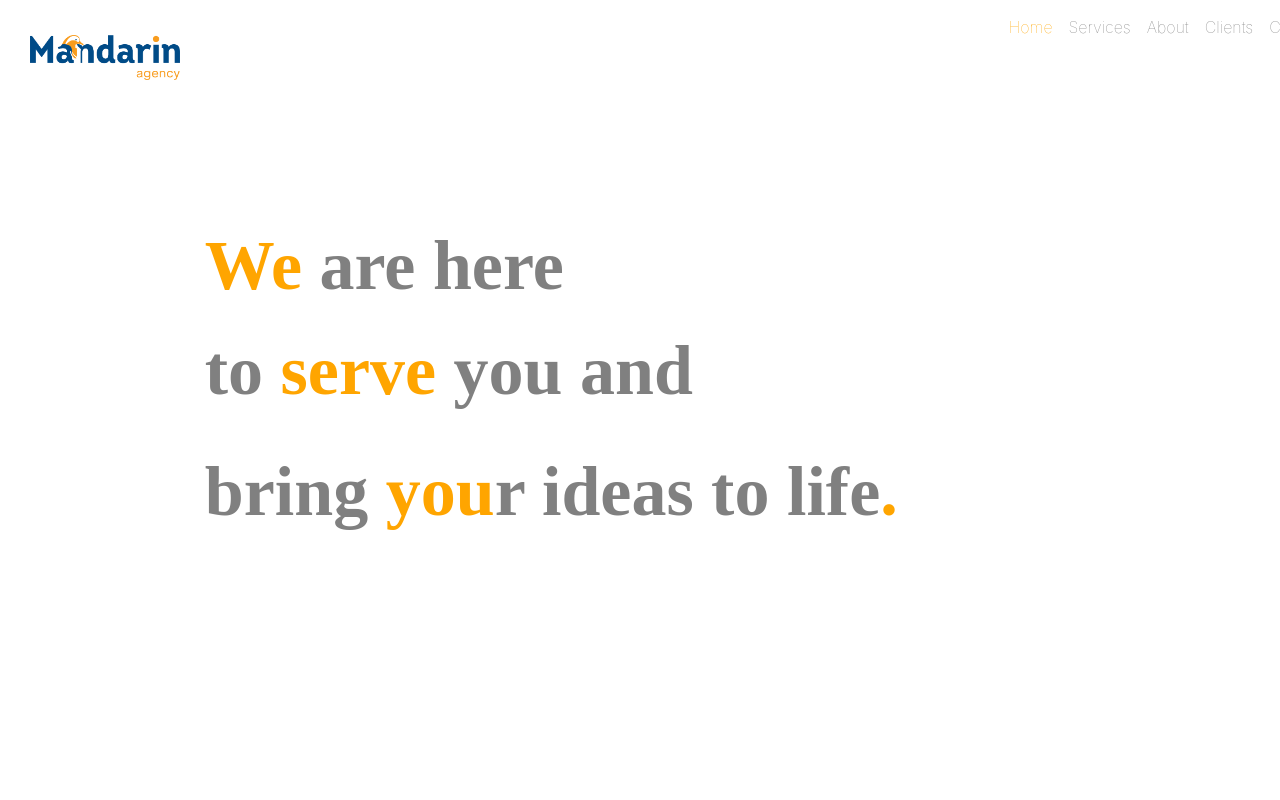
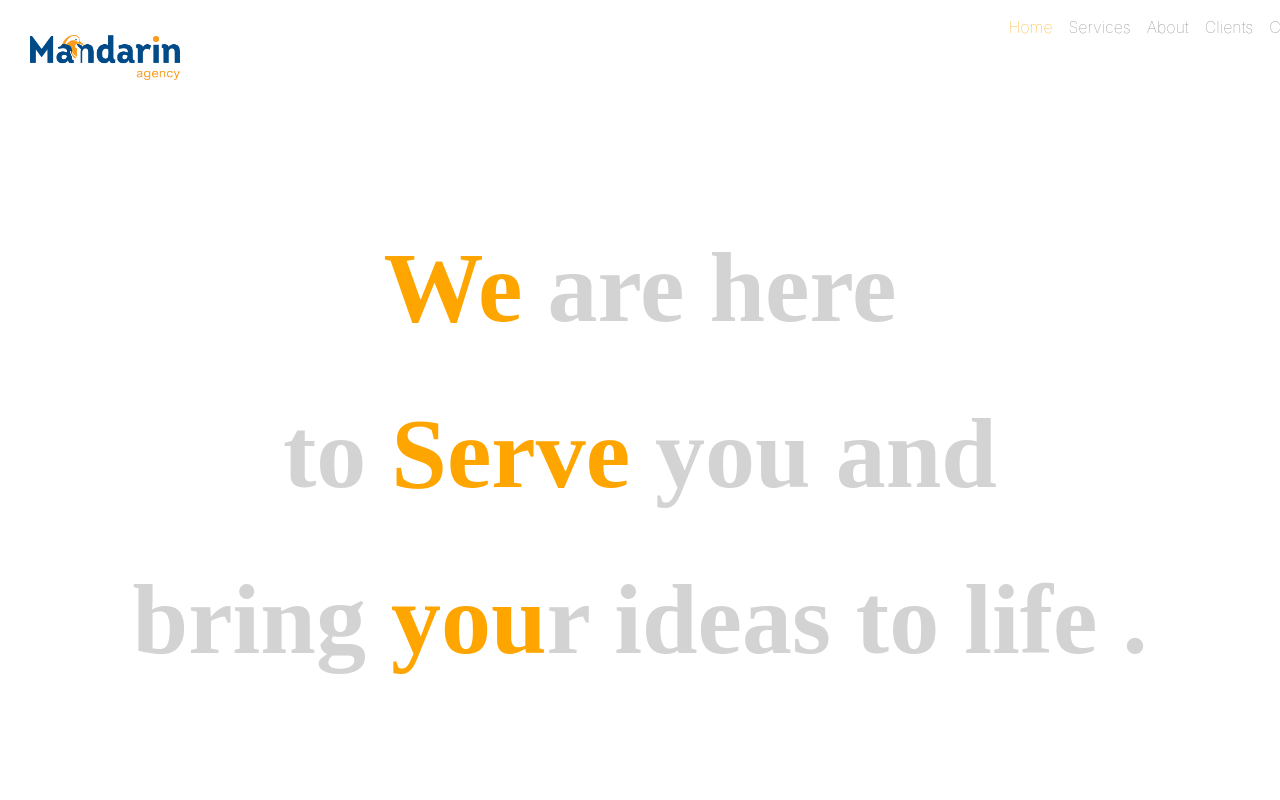
Before and after one commit to T-code1/mandarin-web, a React (Create React App) app: page / in a window 1280 px wide. Shown: the top 800 px of the page. Built offline with nearby package versions, Linux system fonts and the light colour scheme; a web font is replaced by a local one.

Commit message:
change home text styles

```diff
--- a/src/components/home.css
+++ b/src/components/home.css
@@ -1,22 +1,38 @@
-.home{
-   color: gray;
-   height: 100vh;
+.home {
+background-color: white;
+font-weight: bold;
+height:100vh;
+text-align: center;
+
+}
+p span{
+   font-size:100px;
+   font-weight: bold;
+   color:orange;
 
 }
 
-.hometext {
+.home_text{
+
+margin-top: 10%;
+}
+.home p{
+   font-size: 100px;
+   color: lightgray;
+
+}
+
+/* .hometext {
 	font-size: 70px;
 	text-align: start;
 	margin-top: 10%;
 	margin-left: 16%;
 	margin-right: 20%;
    font-weight: bold;
-   font-family: intro;
-}
 
-.we {
-   color: orange;
-}
+} */
+
+
 
 .logo {
 	margin-left: 30px;
--- a/src/components/home.js
+++ b/src/components/home.js
@@ -3,15 +3,15 @@ import "./home.css";
 
 
 const Home = () => {
-
-  return (<div>
-    <div className='home' >
-      <p style={{color:"gray"}} className='hometext'> <div><strong className='we'>We</strong> are here</div>
-      <p style={{color:"gray",fontSize:70}}> to <strong className='we'>serve</strong> you and</p>
-     <p style={{color:"gray",fontSize:70}}>bring <strong className='we'>you</strong>r ideas to life<strong className='we'>.</strong>
-      </p></p>
+  return(
+    <div className="home">
+    <div className="home_text">
+    <p><span>We</span> are here</p>
+    <p>to <span>Serve</span> you and </p>
+     <p> bring <span>you</span>r ideas to life .</p>
     </div>
-  </div>);
+    </div>
+  )
 }
 
 export default Home;
```
Lines whose indentation alone changed are shown as unchanged.
